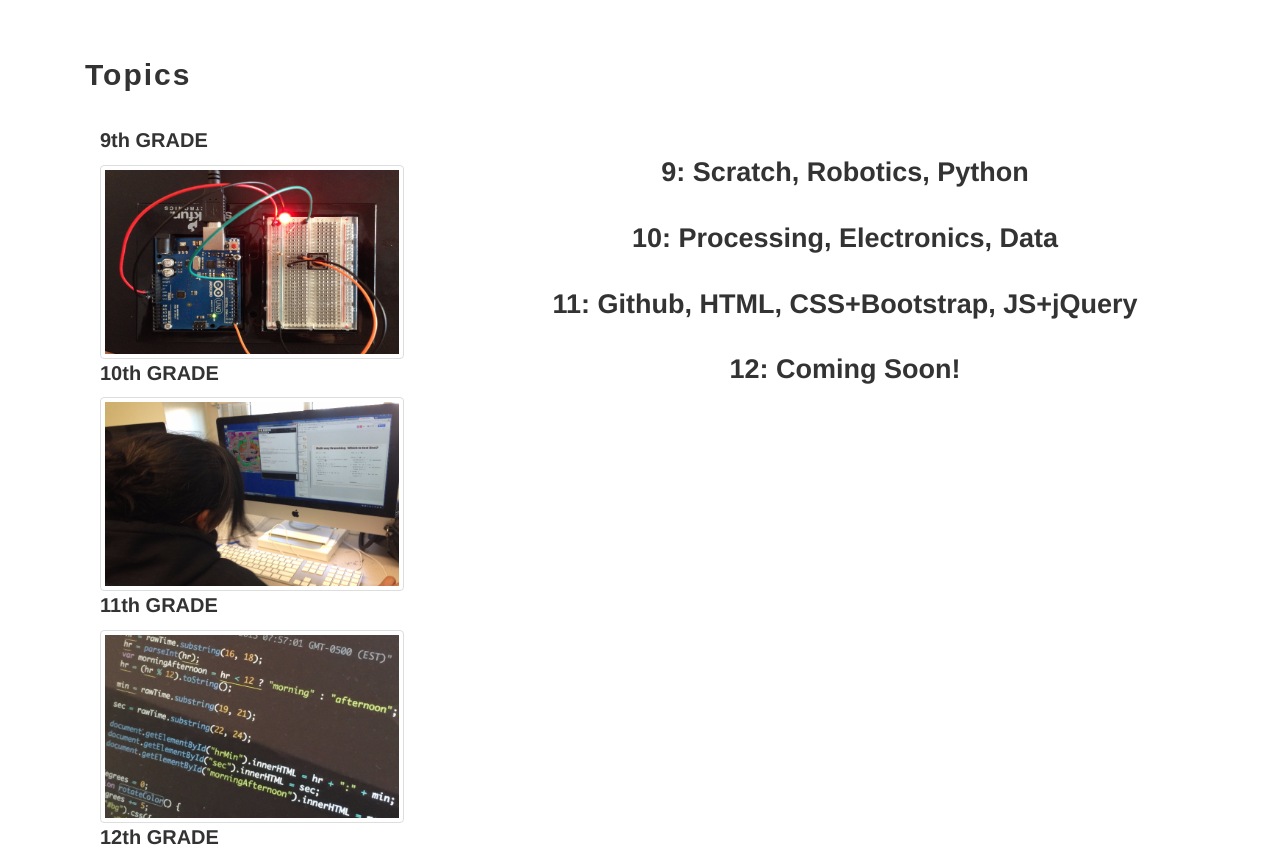
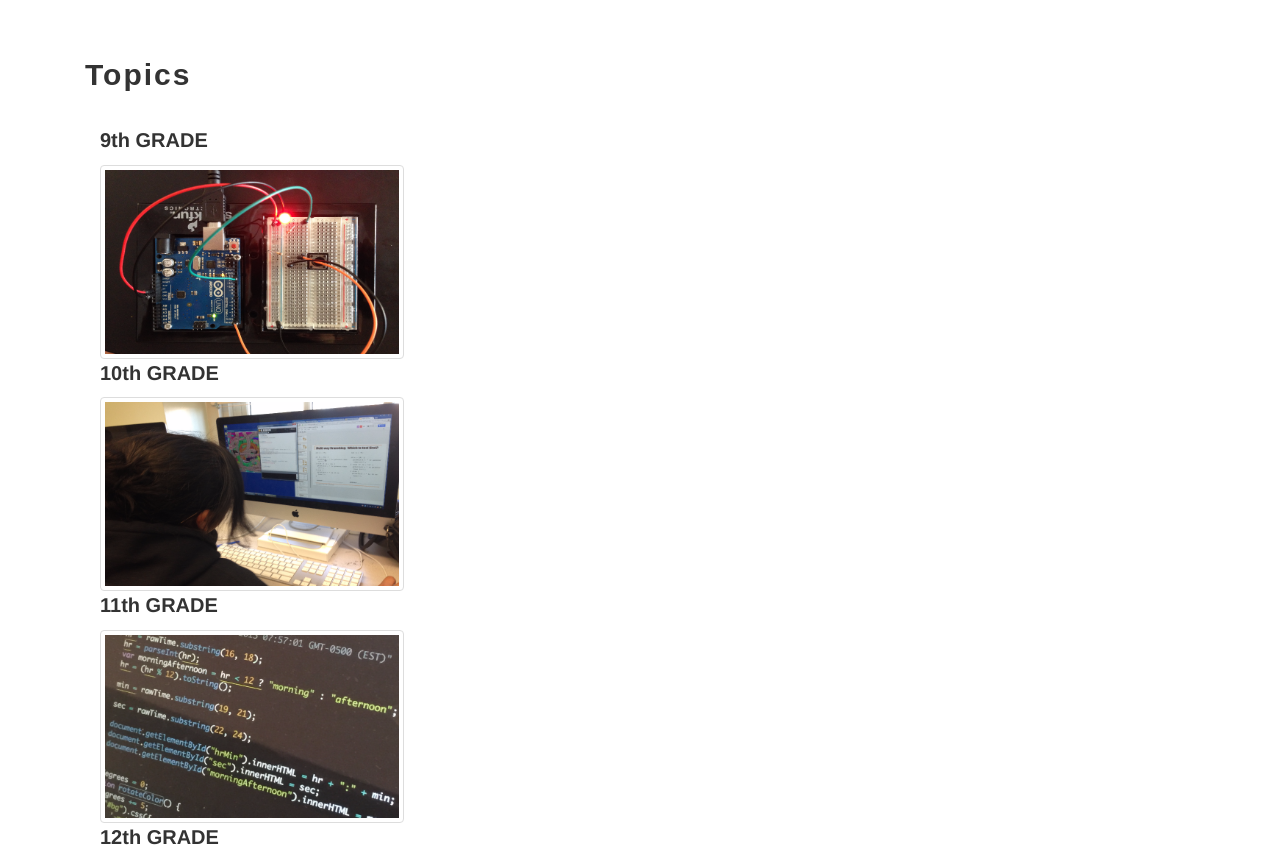
Before and after one commit to davidamato8861/sepguide, a plain HTML site: page index.html in a window 1280 px wide. Shown: the part 720-1575 px from the top of the page. Drawn offline with Linux system fonts and the light colour scheme; a web font is replaced by a local one.

Commit message:
remove topics

```diff
--- a/index.html
+++ b/index.html
@@ -110,15 +110,7 @@
                     <p><strong>12th GRADE</strong></p>
                     <img src="pictures/comingsoon.jpg" id="grades" class="img-thumbnail" alt="Grade12" width="304" height="236">
                 </div>
-        <center>
-                <div class="col-md-8">
-              <h3>9: Scratch, Robotics, Python</h3>
-              <h3>10: Processing, Electronics, Data</h3>
-              <h3>11: Github, HTML, CSS+Bootstrap, JS+jQuery</h3>
-              <h3>12: Coming Soon!</h3>
 
-                </div>
-                </center>
             </div>
 
         </div>
```
